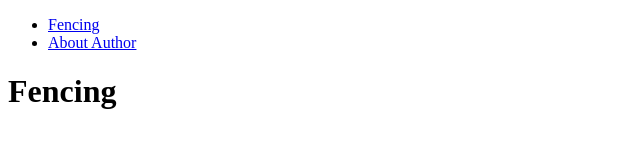
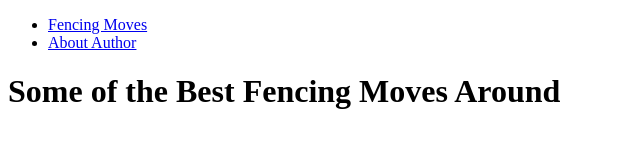
Before and after one commit to kyleyoung14/webware-assig1, a plain HTML site: page fencing.html in a window 1280 px wide. Shown: the whole page, without its empty margins (0-640 px from the left). Drawn offline with Linux system fonts and the light colour scheme.

Commit message:
tiny changes

```diff
--- a/fencing.html
+++ b/fencing.html
@@ -10,7 +10,7 @@
 		<nav role="navigation">
 			<ul class="nav nav-tabs">
 				<li class="nav-item">
-					<a class="nav-link fencing" href="fencing.html">Fencing</a>
+					<a class="nav-link fencing" href="fencing.html">Fencing Moves</a>
 				</li>
 				<li class="nav-item">
 					<a class="nav-link about author" href="index.html">About Author</a>
@@ -18,7 +18,7 @@
 			</ul>
     	</nav>
 		<h1>
-			Fencing
+			Some of the Best Fencing Moves Around
 		</h1>
 	</body>
 </html>
```
Also changed, not shown: index.html (+1 -1 lines), server.js (+5 -3 lines).
